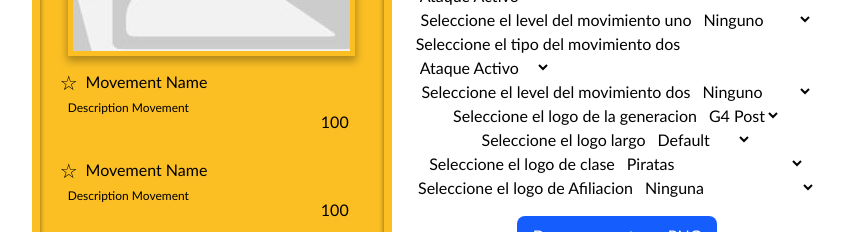
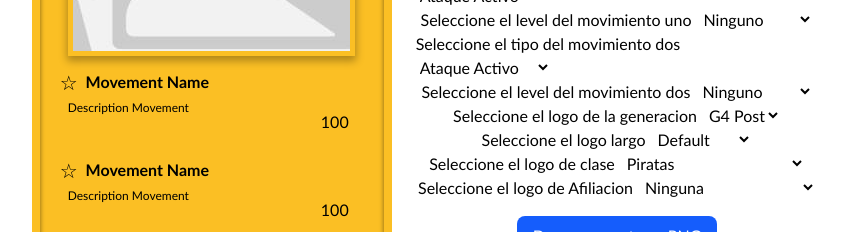
Before and after one commit to Giuseppi05/card_lab, a React (Vite) app in the folder client/: page / in a window 1280 px wide. Shown: the part 362-594 px from the top of the page, without its empty margins (215-1058 px from the left). Built offline with nearby package versions, Linux system fonts and the light colour scheme.

Commit message:
fixed font weight

```diff
--- a/client/src/components/movement.jsx
+++ b/client/src/components/movement.jsx
@@ -63,7 +63,7 @@ export default function Movement({ type, level = "none" }) {
       <div className="flex items-center gap-2 mb-1 w-full">
 
         {/* Renderizado de iconos */}
-        <p className="text-xl">{renderTypeIcon()}</p>
+        <p className="text-xl font-bold">{renderTypeIcon()}</p>
         {renderLevelIcon()}
 
         {/* Input para el nombre del movimiento */}
@@ -72,7 +72,7 @@ export default function Movement({ type, level = "none" }) {
           name="name"
           id="name"
           defaultValue="Movement Name"
-          className="outline-none min-w-0 w-5/6"
+          className="outline-none min-w-0 w-5/6 font-bold"
         />
       </div>
 
@@ -84,7 +84,7 @@ export default function Movement({ type, level = "none" }) {
           <textarea
             name="descripcion"
             defaultValue="Description Movement"
-            className="text-xs outline-none resize-none min-h-11 leading-tight font-thin ms-2 overflow-hidden"
+            className="text-xs outline-none resize-none min-h-11 leading-tight ms-2 overflow-hidden"
           />
         </div>
 
```
